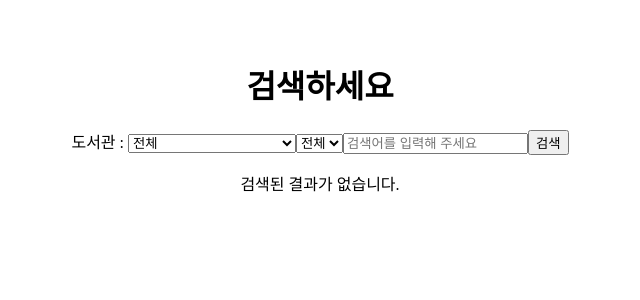
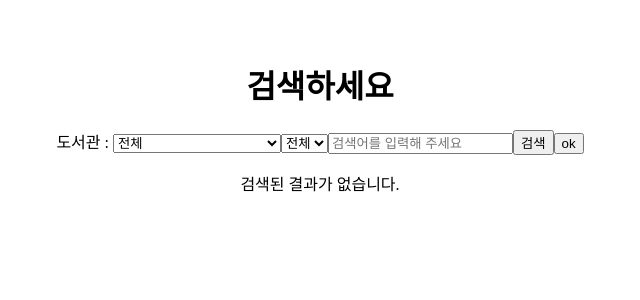
Before and after one commit to JunggiKim/Checkgeom_F, a React (Vite) app: page / in a window 1280 px wide. Shown: the top 300 px of the page, without its empty margins (360-1000 px from the left). Built offline with nearby package versions, Linux system fonts and the light colour scheme.

Commit message:
check api  추가

```diff
--- a/src/core/business/LibrarySearchService.js
+++ b/src/core/business/LibrarySearchService.js
@@ -22,6 +22,10 @@ class LibrarySearchService{
         }
     };
 
+    check = async () => await librarySearchRepository.check();
+
+
+
 }
 
 const librarySearchService = new LibrarySearchService();
--- a/src/core/component/SearchBar.jsx
+++ b/src/core/component/SearchBar.jsx
@@ -14,6 +14,13 @@ export default function SearchBar() {
     const [bookData, setBookData] = useState([]);
     const [isLoading, setIsLoading] = useState(false);
     const [isAllLibrarySearch, setIsAllLibrarySearch] = useState(false);
+
+    const statusCheck = async () => {
+        const result = await librarySearchService.check(libraryType, typeSearch, searchKeyword);
+        console.log(result)
+        return result
+    }
+
 
     const handleSubmitInput = async () => {
         setIsLoading(true)
@@ -34,7 +41,7 @@ export default function SearchBar() {
                         value={libraryType}
                         onChange={(e) => setLibraryType(e.target.value)}>
                         <option value={LibraryType.ALL.english}>전체</option>
-                        <option value= {LibraryType.GYEONGGIDO_CYBER.english}>경기도 사이버 전자 도서관</option>
+                        <option value={LibraryType.GYEONGGIDO_CYBER.english}>경기도 사이버 전자 도서관</option>
                         <option value={LibraryType.GYEONGGI_EDUCATIONAL.english}>경기 교육 전자 도서관</option>
                         <option value={LibraryType.SMALL_BUSINESS.english}>소상 공인 전자 도서관</option>
                     </select>
@@ -61,14 +68,16 @@ export default function SearchBar() {
                         disabled={isLoading}>
                     {isLoading ? `검색 중` : '검색'}
                     </button>
-
+                <button
+                    onClick={statusCheck}
+                >ok</button>
                 </span>
             </div>
             <div className="results">
                 {bookData.libraryTypeText === '전체' ?
 
-                    <AllSearchResults AllLibraryBookData={bookData} /> :
-                    <IndividualSearchResults bookData={bookData} />
+                    <AllSearchResults AllLibraryBookData={bookData}/> :
+                    <IndividualSearchResults bookData={bookData}/>
                 }
             </div>
         </div>
--- a/src/core/store/LibrarySearchRepository.js
+++ b/src/core/store/LibrarySearchRepository.js
@@ -40,6 +40,14 @@ class LibrarySearchRepository {
             return '검색에 실패했습니다';
         }
     }
+    async check(typeSearch, searchKeyword) {
+        try {
+            return (await axiosInstance.get(`api/v1/ok`)).data;
+        } catch (e) {
+            console.error(e);
+            return '검색에 실패했습니다';
+        }
+    }
 }
 
 // Usage
```
